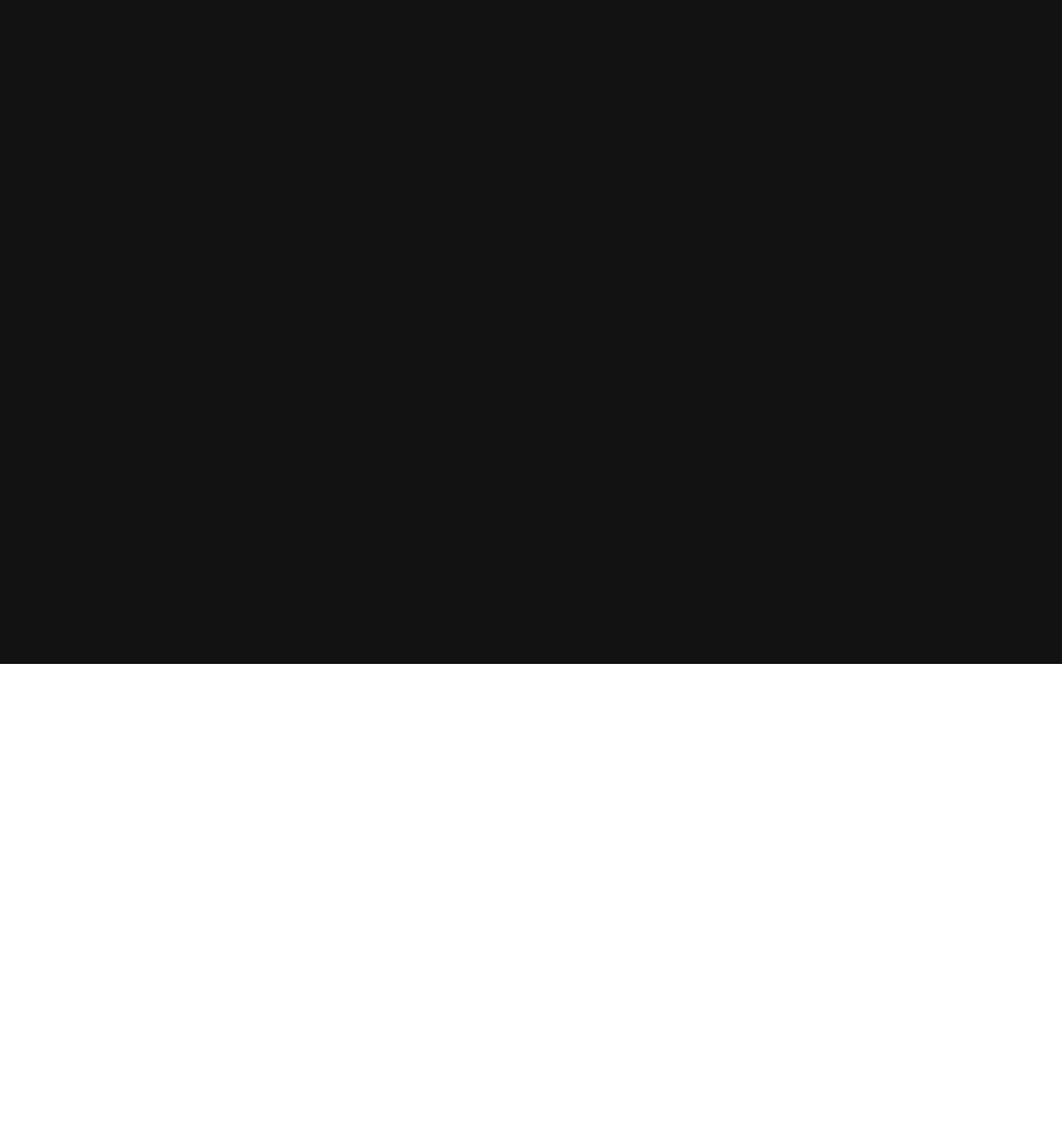
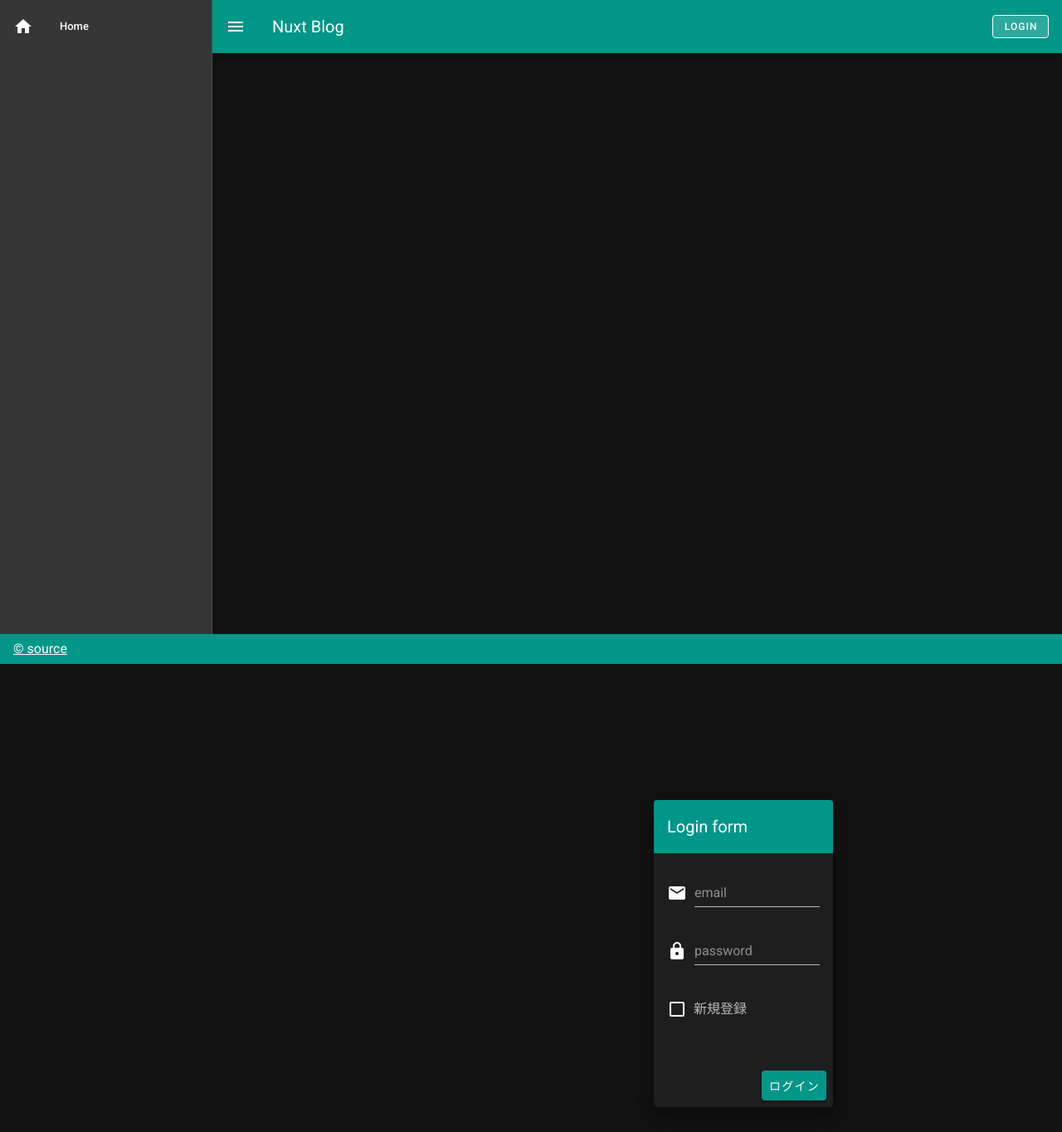
Before and after one commit to yanagiprg/nuxt-blog, a Nuxt app: page /login in a window 1280 px wide. Before the commit this address had no page. Shown: the top 1364 px of the page at 83% size. Before the commit the page ends 800 px from the top, so only its background shows below. Built offline with nearby package versions, Linux system fonts and the light colour scheme; no server answers.

Commit message:
create login/signup page

```diff
--- /dev/null
+++ b/components/common/TheFooter.vue
@@ -0,0 +1,9 @@
+<template>
+  <v-footer color="teal" app>
+    <a
+      class="white--text"
+      href="https://github.com/yanagiprg/nuxt-blog/tree/01_firebase-init"
+      >&copy; source</a
+    >
+  </v-footer>
+</template>
--- /dev/null
+++ b/components/common/TheHeader.vue
@@ -0,0 +1,40 @@
+<template>
+  <v-app>
+    <v-navigation-drawer v-model="drawer" app>
+      <v-list dense>
+        <nuxt-link to="/home" class="text-link">
+          <v-list-item link>
+            <v-list-item-action>
+              <v-icon>mdi-home</v-icon>
+            </v-list-item-action>
+            <v-list-item-content>
+              <v-list-item-title>
+                Home
+              </v-list-item-title>
+            </v-list-item-content>
+          </v-list-item>
+        </nuxt-link>
+      </v-list>
+    </v-navigation-drawer>
+    <v-app-bar app color="teal">
+      <v-app-bar-nav-icon @click.stop="drawer = !drawer"></v-app-bar-nav-icon>
+      <v-toolbar-title>Nuxt Blog</v-toolbar-title>
+      <v-spacer></v-spacer>
+      <v-btn to="/login" nuxt small outlined color="white">Login</v-btn>
+    </v-app-bar>
+  </v-app>
+</template>
+
+<script>
+export default {
+  data: () => ({
+    drawer: null
+  })
+}
+</script>
+
+<style>
+.text-link {
+  text-decoration: none;
+}
+</style>
--- a/layouts/default.vue
+++ b/layouts/default.vue
@@ -1,11 +1,21 @@
 <template>
   <v-app>
+    <TheHeader />
     <v-content>
-      <v-container>
-        <nuxt />
-      </v-container>
+      <nuxt />
     </v-content>
+    <TheFooter />
   </v-app>
 </template>
 
-<script></script>
+<script>
+import TheHeader from '~/components/common/TheHeader'
+import TheFooter from '~/components/common/TheFooter'
+
+export default {
+  components: {
+    TheHeader,
+    TheFooter
+  }
+}
+</script>
--- a/package.json
+++ b/package.json
@@ -19,6 +19,7 @@
     "nuxt": "^2.0.0"
   },
   "devDependencies": {
+    "@mdi/font": "^5.3.45",
     "@nuxtjs/eslint-config": "^2.0.0",
     "@nuxtjs/eslint-module": "^1.0.0",
     "@nuxtjs/vuetify": "^1.0.0",
--- /dev/null
+++ b/pages/home.vue
@@ -0,0 +1,5 @@
+<template>
+  <div>
+    <nuxt-link to="/" class="link-text">Index</nuxt-link>
+  </div>
+</template>
--- a/pages/index.vue
+++ b/pages/index.vue
@@ -1,92 +1,8 @@
 <template>
-  <section class="container">
-    <div v-if="isWaiting">
-      <p>読み込み中</p>
-    </div>
-    <div v-else>
-      <div v-if="!isLogin">
-        <div>
-          <p>
-            <input v-model="email" type="text" placeholder="email" />
-          </p>
-          <p>
-            <input v-model="password" type="password" placeholder="password" />
-          </p>
-          <p>
-            <input id="checkbox" v-model="register" type="checkbox" />
-            <label for="checkbox">新規登録</label>
-          </p>
-          <button @click="passwordLogin">
-            {{ register ? '新規登録' : 'ログイン' }}
-          </button>
-          <p>{{ errorMessage }}</p>
-        </div>
-      </div>
-      <div v-else>
-        <p>{{ user.email }}でログイン中</p>
-        <button @click="logOut">ログアウト</button>
-      </div>
-    </div>
-  </section>
+  <nuxt-link to="/home" class="link-text">HOME</nuxt-link>
 </template>
-
-<script>
-import firebase from '@/plugins/firebase'
-
-export default {
-  asyncData() {
-    return {
-      register: false,
-      isWaiting: true,
-      isLogin: false,
-      user: [],
-      email: '',
-      password: '',
-      errorMessage: ''
-    }
-  },
-  mounted() {
-    firebase.auth().onAuthStateChanged((user) => {
-      this.isWaiting = false
-      this.errorMessage = ''
-      if (user) {
-        this.isLogin = true
-        this.user = user
-      } else {
-        this.isLogin = false
-        this.user = []
-      }
-    })
-  },
-  methods: {
-    passwordLogin() {
-      const email = this.email
-      const password = this.password
-      if (this.register) {
-        firebase
-          .auth()
-          .createUserWithEmailAndPassword(email, password)
-          .catch(
-            function(error) {
-              const errorMessage = error.message
-              this.errorMessage = errorMessage
-            }.bind(this)
-          )
-      } else {
-        firebase
-          .auth()
-          .signInWithEmailAndPassword(email, password)
-          .catch(
-            function(error) {
-              const errorMessage = error.message
-              this.errorMessage = errorMessage
-            }.bind(this)
-          )
-      }
-    },
-    logOut() {
-      firebase.auth().signOut()
-    }
-  }
+<style>
+.link-text {
+  text-decoration: none;
 }
-</script>
+</style>
--- /dev/null
+++ b/pages/login.vue
@@ -0,0 +1,124 @@
+<template>
+  <div id="app">
+    <v-app id="inspire">
+      <v-app id="inspire">
+        <v-content>
+          <v-container v-if="isWaiting" class="fill-height" fluid>
+            <p>読み込み中</p>
+          </v-container>
+          <v-container v-else>
+            <v-container v-if="!isLogin">
+              <v-container class="fill-height" fluid>
+                <v-row align="center" justify="center">
+                  <v-col cols="12" sm="8" md="4">
+                    <v-card class="elevation-12">
+                      <v-toolbar color="teal" dark flat>
+                        <v-toolbar-title>Login form</v-toolbar-title>
+                      </v-toolbar>
+                      <v-card-text>
+                        <v-form>
+                          <v-text-field
+                            v-model="email"
+                            type="text"
+                            placeholder="email"
+                            prepend-icon="mdi-email"
+                          ></v-text-field>
+
+                          <v-text-field
+                            v-model="password"
+                            type="password"
+                            placeholder="password"
+                            prepend-icon="mdi-lock"
+                          ></v-text-field>
+                          <p>
+                            <v-checkbox
+                              v-model="register"
+                              type="checkbox"
+                              label="新規登録"
+                            ></v-checkbox>
+                          </p>
+                        </v-form>
+                      </v-card-text>
+                      <v-card-actions>
+                        <v-spacer></v-spacer>
+                        <v-btn color="teal" @click="passwordLogin">{{
+                          register ? '新規登録' : 'ログイン'
+                        }}</v-btn>
+                        <p>{{ errorMessage }}</p>
+                      </v-card-actions>
+                    </v-card>
+                  </v-col>
+                </v-row>
+              </v-container>
+            </v-container>
+            <v-container v-else>
+              <p>{{ user.email }}でログイン中</p>
+              <v-btn color="teal" @click="logOut">ログアウト</v-btn>
+            </v-container>
+          </v-container>
+        </v-content>
+      </v-app>
+    </v-app>
+  </div>
+</template>
+
+<script>
+import firebase from '@/plugins/firebase'
+
+export default {
+  asyncData() {
+    return {
+      register: false,
+      isWaiting: true,
+      isLogin: false,
+      user: [],
+      email: '',
+      password: '',
+      errorMessage: ''
+    }
+  },
+  mounted() {
+    firebase.auth().onAuthStateChanged((user) => {
+      this.isWaiting = false
+      this.errorMessage = ''
+      if (user) {
+        this.isLogin = true
+        this.user = user
+      } else {
+        this.isLogin = false
+        this.user = []
+      }
+    })
+  },
+  methods: {
+    passwordLogin() {
+      const email = this.email
+      const password = this.password
+      if (this.register) {
+        firebase
+          .auth()
+          .createUserWithEmailAndPassword(email, password)
+          .catch(
+            function(error) {
+              const errorMessage = error.message
+              this.errorMessage = errorMessage
+            }.bind(this)
+          )
+      } else {
+        firebase
+          .auth()
+          .signInWithEmailAndPassword(email, password)
+          .catch(
+            function(error) {
+              const errorMessage = error.message
+              this.errorMessage = errorMessage
+            }.bind(this)
+          )
+      }
+    },
+    logOut() {
+      firebase.auth().signOut()
+    }
+  }
+}
+</script>
```
Also changed, not shown: 1 other file (tests, documents, lock files or other folders).
